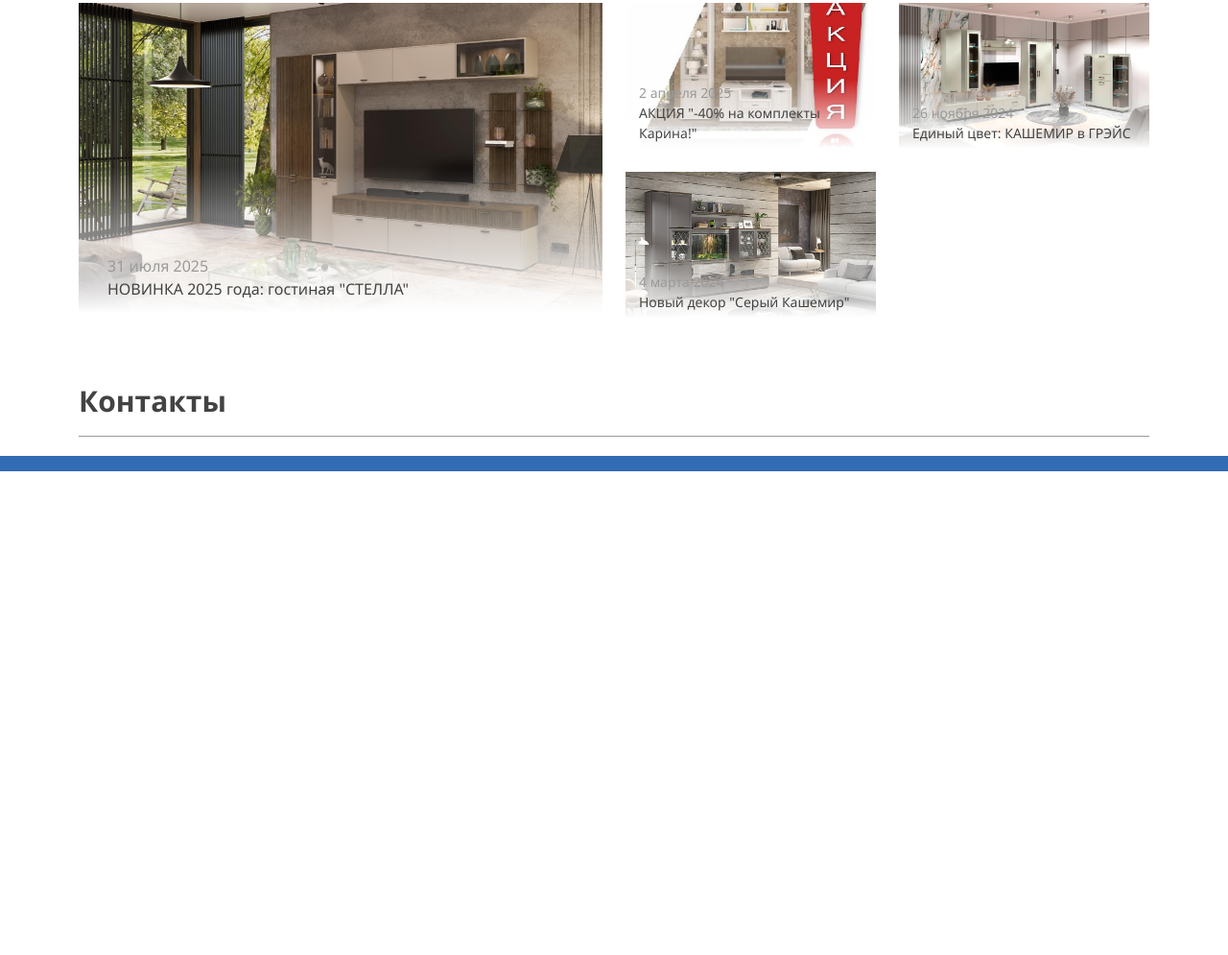
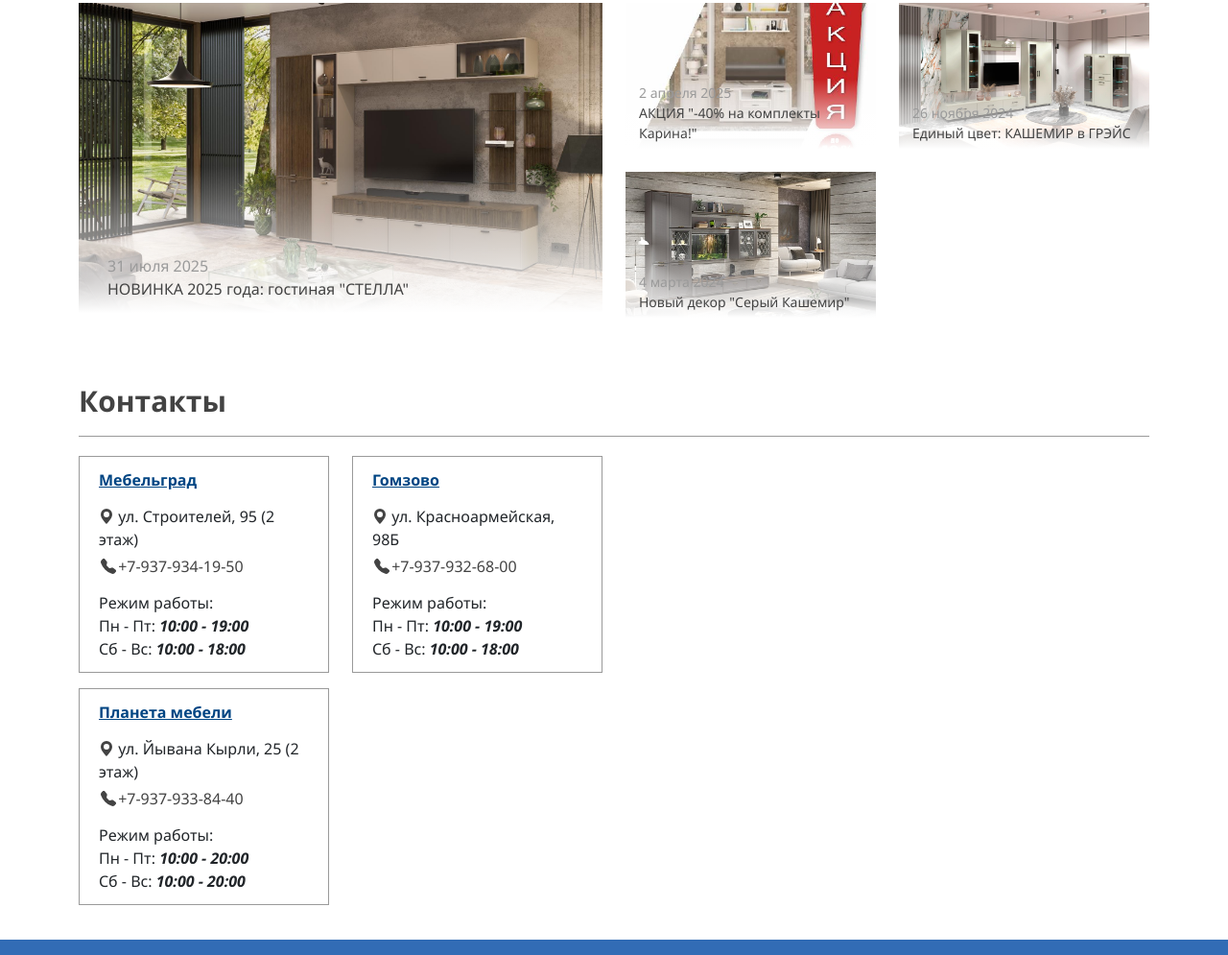
Before and after one commit to Chicony/furniture, a plain HTML site: page index.html in a window 1280 px wide. Shown: the part 910-1905 px from the top of the page at 96% size. Before the commit the page ends 1401 px from the top, so only its background shows below. Drawn offline with Linux system fonts and the light colour scheme.

Commit message:
Added contacts block and adaptive

```diff
--- a/index.html
+++ b/index.html
@@ -61,15 +61,15 @@
       </div>
       <div class="carousel-inner">
         <div class="carousel-item active">
-          <img src="static/image/banner_1.jpg" class="image" alt="">
+          <img src="static/image/banner/banner_1.jpg" class="image" alt="">
           <div class="carousel-caption d-none d-md-block"></div>
         </div>
         <div class="carousel-item">
-          <img src="static/image/banner_2.jpg" class="image" alt="">
+          <img src="static/image/banner/banner_2.jpg" class="image" alt="">
           <div class="carousel-caption d-none d-md-block"></div>
         </div>
         <div class="carousel-item">
-          <img src="static/image/banner_3.jpg" class="image" alt="">
+          <img src="static/image/banner/banner_3.jpg" class="image" alt="">
           <div class="carousel-caption d-none d-md-block"></div>
         </div>
       </div>
@@ -148,6 +148,77 @@
   <!-- Section contacts -->
   <section class="container section" id="contacts">
     <div class="container-title">Контакты</div>
+    <div class="row">
+      <div class="col-lg-6">
+        <div class="row">
+          <div class="col-sm-6 col-md-4 col-lg-6 mb-3">
+            <div class="contact-card">
+              <div class="title">Мебельград</div>
+              <div class="data-info">
+                <span class="icon icon-location"></span>
+                ул. Строителей, 95 (2 этаж)
+              </div>
+              <div class="data-info">
+                <a href="tel:+79379341950" class="link">
+                  <span class="icon icon-phone"></span>
+                  +7-937-934-19-50
+                </a>
+              </div>
+              <div class="data-time">
+                Режим работы:
+                <div class="row-time">Пн - Пт: <span class="time">10:00 - 19:00</span></div>
+                <div class="row-time">Сб - Вс: <span class="time">10:00 - 18:00</span></div>
+              </div>
+            </div>
+          </div>
+          <div class="col-sm-6 col-md-4 col-lg-6 mb-3">
+            <div class="contact-card">
+              <div class="title">Гомзово</div>
+              <div class="data-info">
+                <span class="icon icon-location"></span>
+                ул. Красноармейская, 98Б
+              </div>
+              <div class="data-info">
+                <a href="tel:+79379326800" class="link">
+                  <span class="icon icon-phone"></span>
+                  +7-937-932-68-00
+                </a>
+              </div>
+              <div class="data-time">
+                Режим работы:
+                <div class="row-time">Пн - Пт: <span class="time">10:00 - 19:00</span></div>
+                <div class="row-time">Сб - Вс: <span class="time">10:00 - 18:00</span></div>
+              </div>
+            </div>
+          </div>
+          <div class="col-sm-6 col-md-4 col-lg-6 mb-3">
+            <div class="contact-card">
+              <div class="title">Планета мебели</div>
+              <div class="data-info">
+                <span class="icon icon-location"></span>
+                ул. Йывана Кырли, 25 (2 этаж)
+              </div>
+              <div class="data-info">
+                <a href="tel:+79379338440" class="link">
+                  <span class="icon icon-phone"></span>
+                  +7-937-933-84-40
+                </a>
+              </div>
+              <div class="data-time">
+                Режим работы:
+                <div class="row-time">Пн - Пт: <span class="time">10:00 - 20:00</span></div>
+                <div class="row-time">Сб - Вс: <span class="time">10:00 - 20:00</span></div>
+              </div>
+            </div>
+          </div>
+        </div>
+      </div>
+      <div class="col-lg-6">
+        <div class="container-map">
+          <script type="text/javascript" charset="utf-8" async src="https://api-maps.yandex.ru/services/constructor/1.0/js/?um=constructor%3A89177199b99bfe396c77a846833640501532465a003ca0f247f78a411ef416f2&amp;width=100%25&amp;height=100%&amp;lang=ru_RU&amp;scroll=true"></script>
+        </div>
+      </div>
+    </div>
   </section>
 
   <footer class="footer">
--- a/static/style/main.css
+++ b/static/style/main.css
@@ -6,10 +6,31 @@ body {
     font-family: 'Segoe UI', Tahoma, Geneva, Verdana, sans-serif;
 }
 
+a {
+    text-decoration: none;
+}
+
 .image {
     display: inline-block;
     width: 100%;
     height: 100%;
+}
+
+.icon {
+    display: inline-block;
+    width: 16px;
+    height: 16px;
+    position: relative;
+}
+
+.icon-location {
+    mask-image: url("../image/icons/location.svg");
+    background-color: var(--font-dark-color);
+}
+
+.icon-phone {
+    mask-image: url("../image/icons/phone.svg");
+    background-color: var(--font-dark-color);
 }
 
 .section {
@@ -124,7 +145,6 @@ body {
 }
 
 .news-card .link {
-    text-decoration: none;
     height: 100%;
     display: block;
     color: var(--font-light-color);
@@ -155,6 +175,56 @@ body {
     color: var(--font-dark-color);
 }
 
+.contact-card {
+    border: 1px solid var(--font-shadow-color);
+    padding: 12px 20px;
+}
+
+.contact-card .title {
+    color: var(--first-main-color);
+    font-weight: 600;
+    text-decoration: underline;
+    margin-bottom: 14px;
+}
+
+.contact-card .data-info {
+    margin-top: 4px;
+}
+
+.contact-card .data-info .link {
+    color: var(--font-dark-color);
+}
+
+.contact-card .data-info .link:hover {
+    color: var(--first-main-color);
+}
+
+.contact-card .data-info .link:hover .icon-phone {
+    background-color: var(--first-main-color);
+}
+
+.contact-card .data-info .icon-location {
+    top: 2px;
+}
+
+.contact-card .data-info .icon-phone {
+    top: 2px;
+    left: 2px;
+}
+
+.contact-card .data-time {
+    margin-top: 14px;
+}
+
+.contact-card .row-time .time {
+    font-weight: 600;
+    font-style: italic;
+}
+
+.container-map {
+    height: 100%;
+}
+
 .footer {
     padding: 8px 0;
 }
--- a/static/style/responsive.css
+++ b/static/style/responsive.css
@@ -1,3 +1,9 @@
+@media (max-width: 1200px) {
+    .contact-card {
+        padding: 10px 14px;
+    }
+}
+
 @media (max-width: 991px) {
     .header-navigation .navbar-nav .nav-item {
         padding: 3px 0;
@@ -5,6 +11,10 @@
 
     .news-card.min-card {
         height: 140px;
+    }
+
+    .container-map {
+        height: 250px;
     }
 }
 
```
Also changed, not shown: static/image/banner/banner_1.jpg (renamed from static/image/banner_1.jpg), static/image/banner/banner_2.jpg (renamed from static/image/banner_2.jpg), static/image/banner/banner_3.jpg (renamed from static/image/banner_3.jpg), static/image/icons/location.svg (added), static/image/icons/phone.svg (added).
